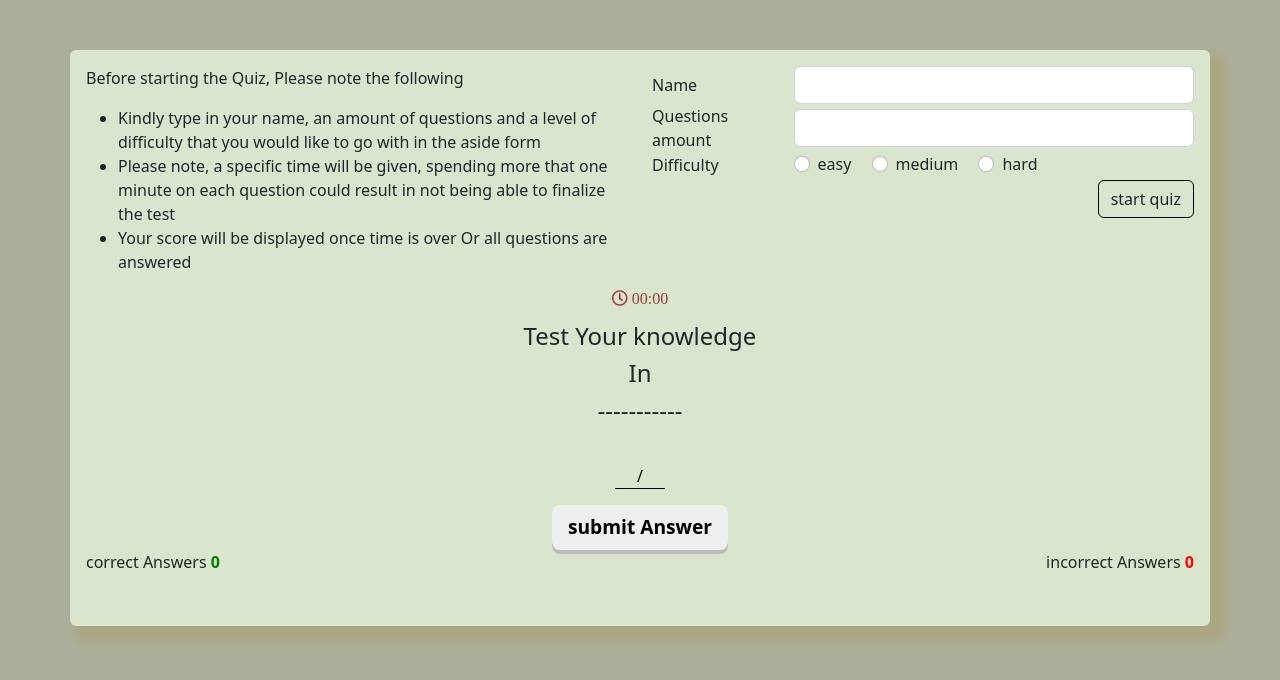
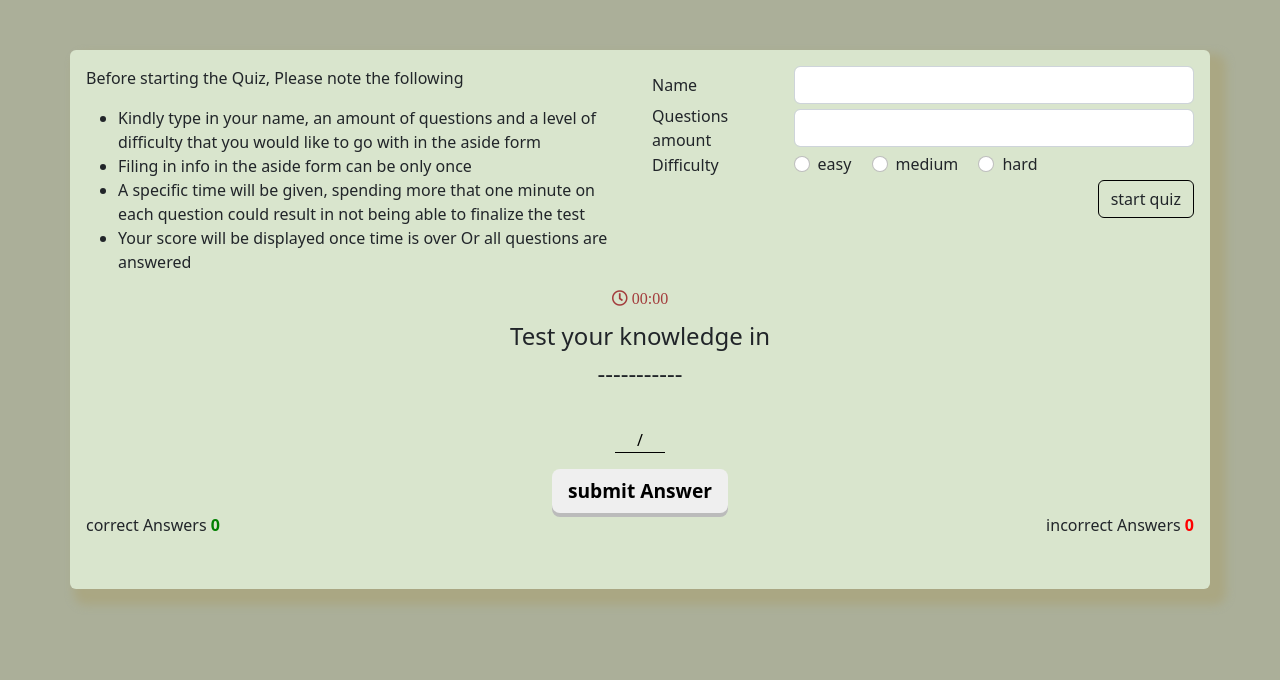
Before and after one commit to Nazek-Altayeb/Computer-Science-Quiz, a plain HTML site: page index.html in a window 1280 px wide. Drawn offline with nearby package versions, Linux system fonts and the light colour scheme.

Commit message:
update the quiz instructions and the title as w in the index.html

```diff
--- a/index.html
+++ b/index.html
@@ -27,9 +27,10 @@
                         <li> Kindly type in your name, an amount of questions and a level of difficulty that you would
                             like to go with in the
                             aside form</li>
-                        <li> Please note, a specific time will be given, spending more that one minute on each question
+                            <li>Filing in info in the aside form can be only once</li>
+                        <li>A specific time will be given, spending more that one minute on each question
                             could result in not being able to finalize the test</li>
-                        <li> Your score will be displayed once time is over Or all questions are answered</li>
+                        <li>Your score will be displayed once time is over Or all questions are answered</li>
                     </ul>
                 </div>
                 <form class=" col-md-6" id="form">
@@ -77,8 +78,7 @@
             </div>
             <div class="row">
                 <div class="header">
-                    <h1 class="title">Test Your knowledge</h1>
-                    <h1 class="title">In</h1>
+                    <h1 class="title">Test your knowledge in</h1>
                     <h2 class="title" id="category">
                         <!--title will be inserted here from the api -->
                     </h2>
```
